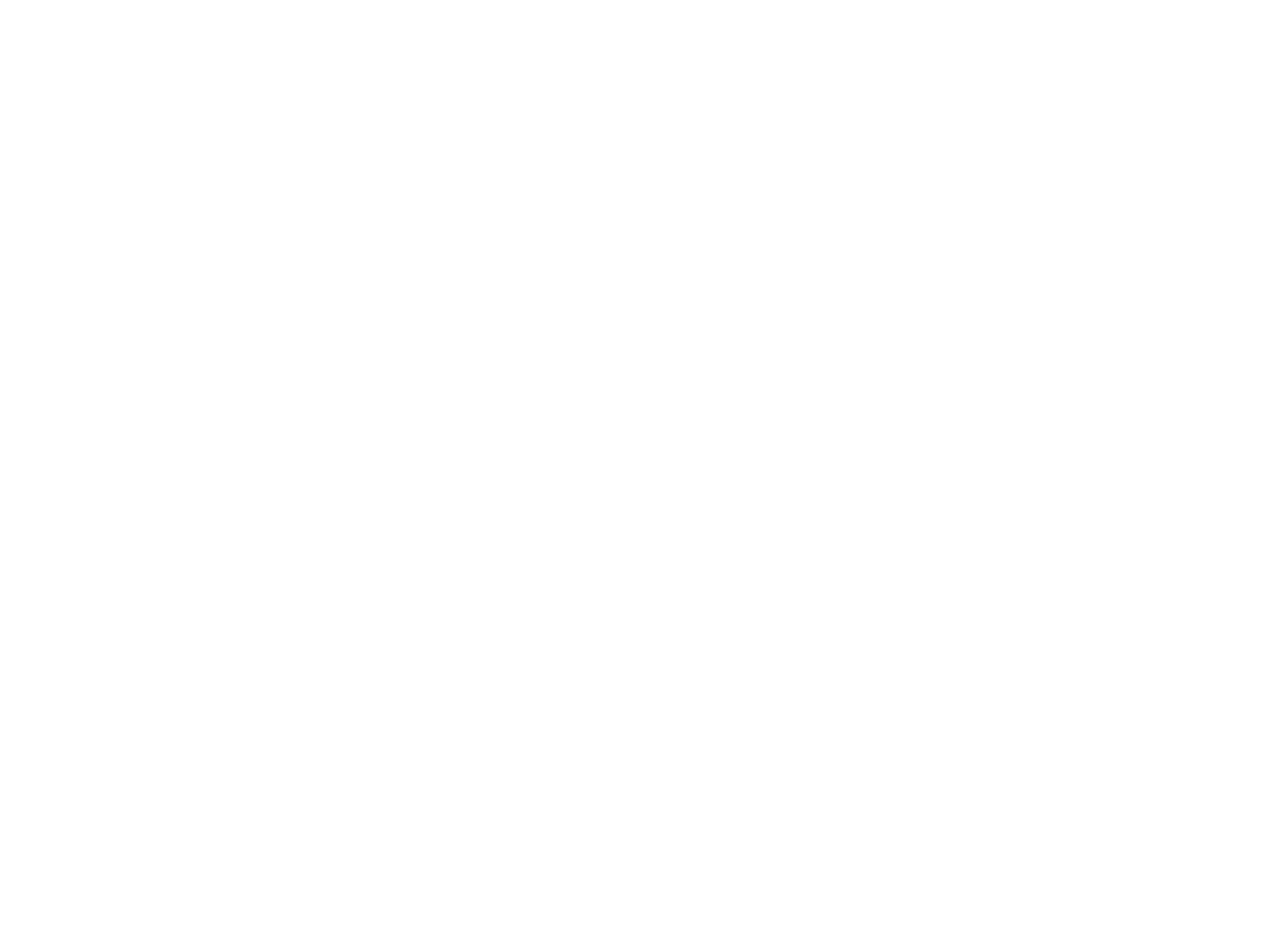
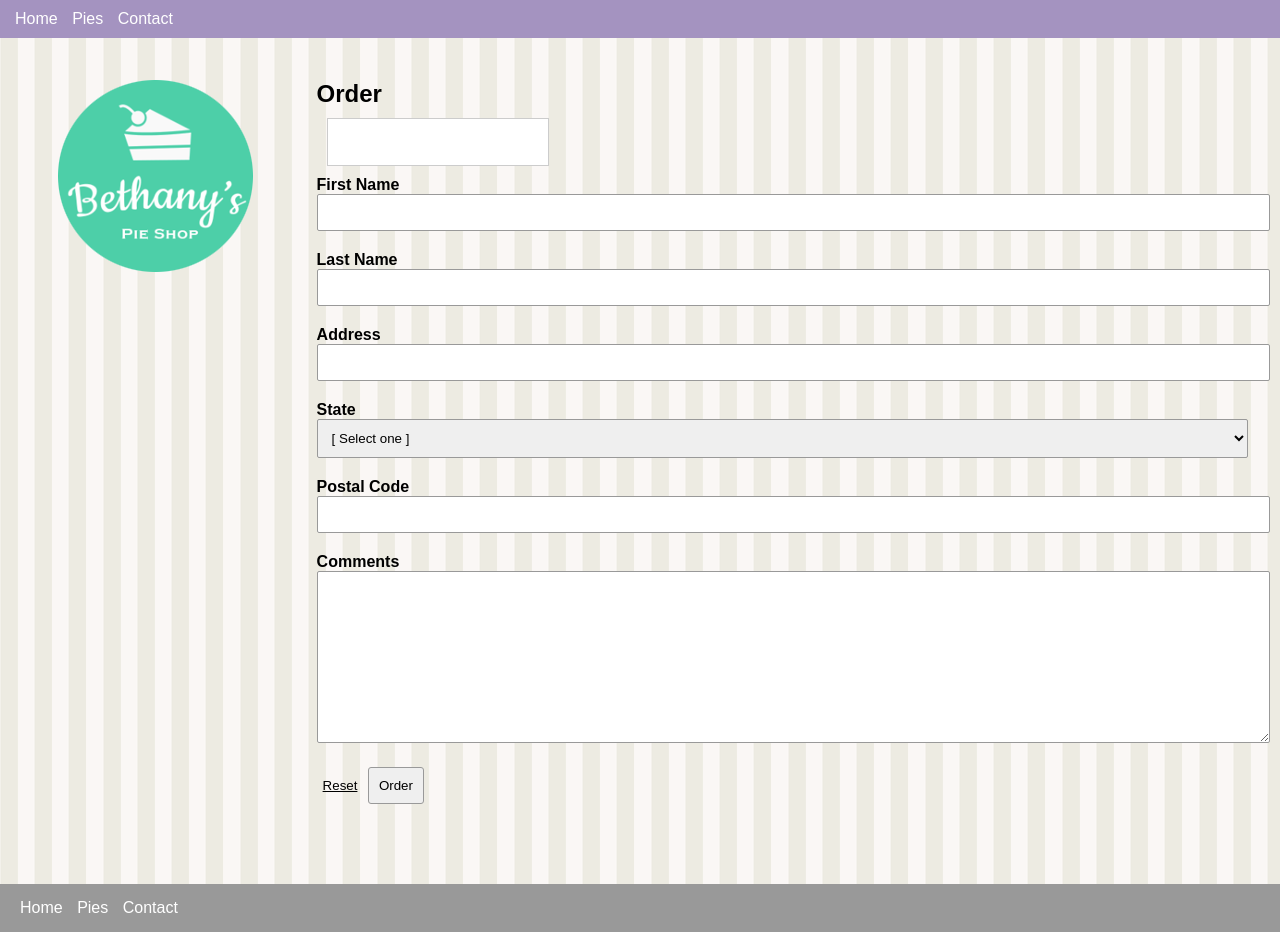
Before and after one commit to SuHamza/PieShopDemo, a plain HTML site: page order.html in a window 1280 px wide. Before the commit the page ends 800 px from the top, so only its background shows below. Drawn offline with Linux system fonts and the light colour scheme.

Commit message:
Order & Pies Update

```diff
--- a/order.html
+++ b/order.html
@@ -0,0 +1,168 @@
+<!DOCTYPE html>
+<html lang="en">
+<head>
+    <meta charset="UTF-8">
+    <meta http-equiv="X-UA-Compatible" content="IE=edge">
+    <meta name="viewport" content="width=device-width, initial-scale=1.0">
+    <title>Order | Bethany's Pie Shop</title>
+    <link rel="stylesheet" href="site.css" type="text/css">
+    <style>
+        .input-group {
+            margin-bottom: 20px;
+
+        }
+
+        .input-group input,
+        .input-group textarea,
+        .input-group select {
+            padding: 10px;
+            border: solid 1px #999;
+            border-radius: 2px;
+            width: 100%;
+        }
+
+        label {
+            font-weight: 600;
+        }
+
+        input[type="reset"] {
+            background: transparent;
+            border: 0;
+            text-decoration: underline;
+            cursor: pointer;
+        }
+
+        input[type="submit"] {
+            border: solid 1px #999;
+            border-radius: 3px;
+            padding: 10px;
+        }
+    </style>
+
+</head>
+<body>
+    <header>
+        <nav>
+            <ul>
+                <li><a href="/">Home</a></li>
+                <li><a href="pies.html">Pies</a></li>
+                <li><a href="contact.html">Contact</a></li>
+            </ul>
+        </nav>
+    </header>
+    <main>
+        <aside><img src="images/logo.png" alt="Bethany's Pie Shop"></aside>
+        <article>
+            <h1>Order</h1>
+
+            <div class="pie">
+                <img src="" alt="">
+                <div class="columns">
+                    <div class="title"></div>
+                    <div class="price"></div>
+                </div>
+                <p class="desc"></p>
+            </div>
+            <form action="http://localhost:7071/api/post" method="POST">
+                <div class="input-group">
+                    <div><label for="first-name">First Name</label></div>
+                    <div><input type="text" name="first-name" id="first-name" /></div>
+                </div>
+
+                <div class="input-group">
+                    <div><label for="last-name">Last Name</label></div>
+                    <div><input type="text" name="last-name" id="last-name" /></div>
+                </div>
+
+                <div class="input-group">
+                    <div><label for="address">Address</label></div>
+                    <div><input type="text" name="address" id="address" /></div>
+                </div>
+
+                <div class="input-group">
+                    <div><label for="state">State</label></div>
+                    <div>
+                      <select name="state" id="state">
+                        <option value="" selected>[ Select one ]</option>
+                        <option value="Alabama">Alabama</option>
+                        <option value="Alaska">Alaska</option>
+                        <option value="Arizona">Arizona</option>
+                        <option value="Arkansas">Arkansas</option>
+                        <option value="California">California</option>
+                        <option value="Colorado">Colorado</option>
+                        <option value="Connecticut">Connecticut</option>
+                        <option value="Delaware">Delaware</option>
+                        <option value="Florida">Florida</option>
+                        <option value="Georgia">Georgia</option>
+                        <option value="Hawaii">Hawaii</option>
+                        <option value="Idaho">Idaho</option>
+                        <option value="Illinois">Illinois</option>
+                        <option value="Indiana">Indiana</option>
+                        <option value="Iowa">Iowa</option>
+                        <option value="Kansas">Kansas</option>
+                        <option value="Kentucky">Kentucky</option>
+                        <option value="Louisiana">Louisiana</option>
+                        <option value="Maine">Maine</option>
+                        <option value="Maryland">Maryland</option>
+                        <option value="Massachusetts">Massachusetts</option>
+                        <option value="Michigan">Michigan</option>
+                        <option value="Minnesota">Minnesota</option>
+                        <option value="Mississippi">Mississippi</option>
+                        <option value="Missouri">Missouri</option>
+                        <option value="Montana">Montana</option>
+                        <option value="Nebraska">Nebraska</option>
+                        <option value="Nevada">Nevada</option>
+                        <option value="New Hampshire">New Hampshire</option>
+                        <option value="New Jersey">New Jersey</option>
+                        <option value="New Mexico">New Mexico</option>
+                        <option value="New York">New York</option>
+                        <option value="North Carolina">North Carolina</option>
+                        <option value="North Dakota">North Dakota</option>
+                        <option value="Ohio">Ohio</option>
+                        <option value="Oklahoma">Oklahoma</option>
+                        <option value="Oregon">Oregon</option>
+                        <option value="Pennsylvania">Pennsylvania</option>
+                        <option value="Rhode Island">Rhode Island</option>
+                        <option value="South Carolina">South Carolina</option>
+                        <option value="South Dakota">South Dakota</option>
+                        <option value="Tennessee">Tennessee</option>
+                        <option value="Texas">Texas</option>
+                        <option value="Utah">Utah</option>
+                        <option value="Vermont">Vermont</option>
+                        <option value="Virginia">Virginia</option>
+                        <option value="Washington">Washington</option>
+                        <option value="West Virginia">West Virginia</option>
+                        <option value="Wisconsin">Wisconsin</option>
+                        <option value="Wyoming">Wyoming</option>
+                      </select>
+                    </div>
+                </div>
+
+                <div class="input-group">
+                    <div><label for="postal-code">Postal Code</label></div>
+                    <div><input type="text" name="postal-code" id="postal-code" /></div>
+                </div>
+
+                <div class="input-group">
+                    <div><label for="comments">Comments</label></div>
+                    <div>
+                        <textarea name="comments" id="comments" cols="30" rows="10"></textarea>
+                    </div>
+                </div>
+
+                <input type="reset" value="Reset" />
+                <input type="submit" value="Order" />
+            </form>
+        </article>
+    </main>
+    <footer>
+        <nav>
+            <ul>
+                <li><a href="/">Home</a></li>
+                <li><a href="pies.html">Pies</a></li>
+                <li><a href="contact.html">Contact</a></li>
+            </ul>
+        </nav>
+    </footer>
+</body>
+</html>
```
Also changed, not shown: pies.html (+33 -0 lines).
